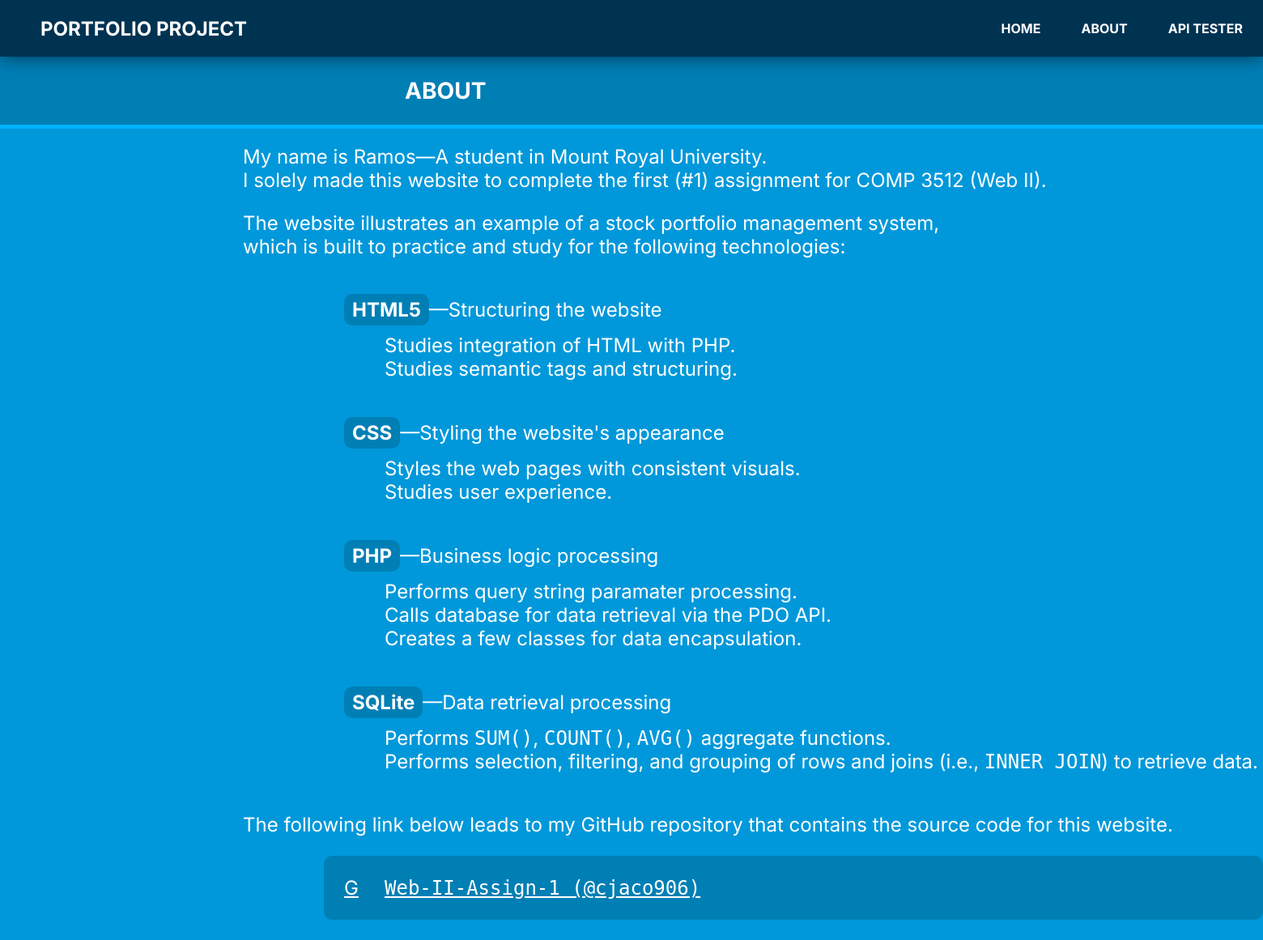
After one commit to cjaco906/Web-II-Assign-1, a PHP site: page /about.php in a window 1560 px wide. The commit adds this page. Shown: the whole page at 81% size. Run offline with PHP 8.4, Linux system fonts and the light colour scheme.

Commit message:
feat: add about page

```diff
--- /dev/null
+++ b/about.php
@@ -0,0 +1,88 @@
+<?php
+require_once "include/header.php";
+?>
+<!DOCTYPE html>
+<html lang="en">
+<head>
+    <meta charset="UTF-8">
+    <meta name="viewport" content="width=device-width,initial-scale=1.0">
+    <title>Company</title>
+
+    <link rel="stylesheet" href="css/about.css">
+    <link rel="stylesheet" href="css/dashboard.css">
+    <link rel="stylesheet" href="css/table.css">
+    <link rel="stylesheet" href="css/deflist.css">
+    <link rel="stylesheet" href="css/main.css">
+</head>
+<body>
+    <?php
+    render_header();
+    ?>
+    <main>
+        <article>
+            <section class="about neat-shadow">
+                <h1 class="about-title">ABOUT</h1>
+                <div class="about-details nea">
+                    <p>
+                        My name is Ramos&mdash;A student in Mount Royal University.
+                        <br>
+                        I solely made this website to complete the first (#1) assignment for COMP 3512 (Web II).
+                    </p>
+                    <p>
+                        The website illustrates an example of a stock portfolio management system,
+                        <br>
+                        which is built to practice and study for the following technologies:
+                    </p>
+                    <ul>
+                        <li>
+                            <hl>HTML5</hl>&mdash;Structuring the website
+                            <ul>
+                                <li>Studies integration of HTML with PHP.</li>
+                                <li>Studies semantic tags and structuring.</li>
+                            </ul>
+                        </li>
+                        <li>
+                            <hl>CSS</hl>&mdash;Styling the website's appearance
+                            <ul>
+                                <li>Styles the web pages with consistent visuals.</li>
+                                <li>Studies user experience.</li>
+                            </ul>
+                        </li>
+                        <li>
+                            <hl>PHP</hl>&mdash;Business logic processing
+                            <ul>
+                                <li>
+                                    Performs query string paramater processing.
+                                </li>
+                                <li>
+                                    Calls database for data retrieval via the PDO API.
+                                </li>
+                                <li>
+                                    Creates a few classes for data encapsulation.
+                                </li>
+                            </ul>
+                        </li>
+                        <li>
+                            <hl>SQLite</hl>&mdash;Data retrieval processing
+                            <ul>
+                                <li>
+                                    Performs <code>SUM()</code>, <code>COUNT()</code>, <code>AVG()</code> aggregate functions.
+                                </li>
+                                <li>
+                                    Performs selection, filtering, and grouping of rows and joins (i.e., <code>INNER JOIN</code>) to retrieve data.
+                                </li>
+                            </ul>
+                        </li>
+                    </ul>
+                    <p>
+                        The following link below leads to my GitHub repository that contains the source code for this website.
+                    </p>
+                    <ul>
+                        <li class="source-code-link"><a href="https://github.com/cjaco906/Web-II-Assign-1"><code>Web-II-Assign-1 (@cjaco906)</code></a></li>
+                    </ul>
+                </div>
+            </section>
+        </article>
+    </main>
+</body>
+</html>
--- /dev/null
+++ b/css/about.css
@@ -0,0 +1,74 @@
+article {
+}
+
+.about {
+    font-size: 1.5rem;
+}
+
+.about-title {
+    background-color: var(--color-lincoln-blue);
+    outline: 5px solid var(--color-focus-blue);
+
+    padding: 25px 0 25px 500px;
+}
+
+.about-details {
+    background-color: color-mix(in srgb, var(--color-lincoln-blue), var(--color-focus-blue));
+    padding: 25px 0 25px 300px;
+
+    display: flex;
+    flex-direction: column;
+    gap: 24px;
+}
+
+.about-details ul {
+    padding-left: 100px;
+}
+
+.about-details ul li ul {
+    padding-top: 15px;
+    padding-left: 50px;
+}
+
+.about-details li {
+    padding: 25px 0 25px 25px;
+
+    border-radius: 10px;
+}
+
+.about-details li:hover {
+    box-shadow: var(--box-shadow);
+}
+
+.about-details ul li ul li {
+    padding: 0;
+}
+
+.about-details ul li ul li:hover {
+    box-shadow: unset;
+}
+
+hl {
+    background-color: var(--color-lincoln-blue);
+    font-weight: bold;
+    color: white;
+
+    border-radius: 10px;
+    padding: 5px 10px;
+}
+
+.source-code-link {
+    background-color: var(--color-lincoln-blue);
+    text-decoration: underline;
+
+    display: grid;
+    grid-template-columns: 50px 1fr;
+
+    align-items: center;
+
+    width: 100%;
+}
+
+.source-code-link::before {
+    content: "G";
+}
--- a/css/main.css
+++ b/css/main.css
@@ -11,6 +11,7 @@
     --color-focus-blue: #00b1ff;
     --color-historic-silver: #a7a9ac;
     --color-background: color-mix(in srgb, var(--color-focus-blue) 25%, white 75%);    --color-kerby-blue: #003352;
+    --box-shadow: 0 0 25px 0 var(--color-kerby-blue);
 
     font-family: "Inter", sans-serif;
     font-optical-sizing: auto;
```
